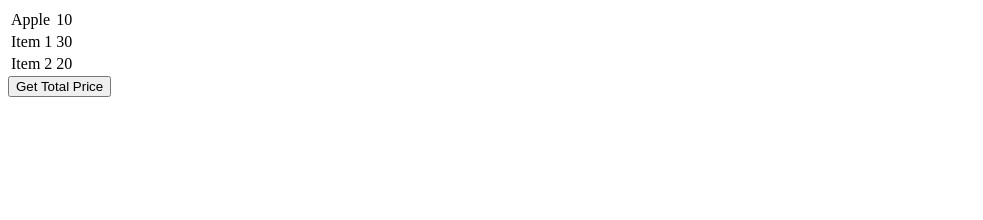
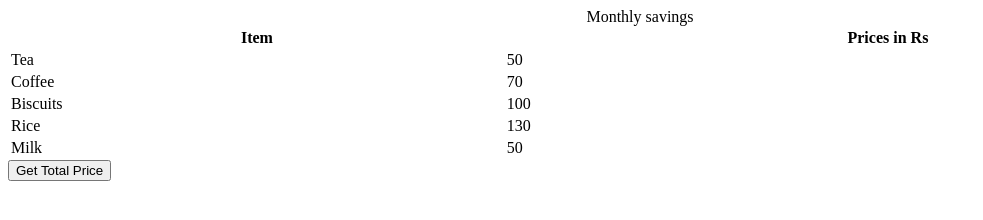
Before and after one commit to acciojob/grofers-checkout-SaiKiran93814, a website: page main.html in a window 1280 px wide. Shown: the whole page, without its empty margins (0-983 px from the left). Drawn offline with Linux system fonts and the light colour scheme.

Commit message:
created a submission

```diff
--- a/main.html
+++ b/main.html
@@ -8,22 +8,35 @@
 
 <body>
     <!-- the entire body must be written by student -->
-    <table>
-		<tr class="item">
-  <td>Apple</td>
-  <td class="price" contenteditable="true">10</td>
-</tr>
-  <tr class="item">
-    <td>Item 1</td>
-    <td class="price">30</td>
-  </tr>
-  <tr class="item">
-    <td>Item 2</td>
-    <td class="price">20</td>
-  </tr>
-  <!-- more rows -->
-</table>
-
+    <table style="width: 100%">
+    <caption>
+      Monthly savings
+    </caption>
+    <tr>
+      <th>Item</th>
+      <th>Prices in Rs</th>
+    </tr>
+    <tr>
+      <td class="item">Tea</td>
+      <td class="price">50</td>
+    </tr>
+    <tr>
+      <td class="item">Coffee</td>
+      <td class="price">70</td>
+    </tr>
+    <tr>
+      <td class="item">Biscuits</td>
+      <td class="price">100</td>
+    </tr>
+    <tr>
+      <td class="item">Rice</td>
+      <td class="price">130</td>
+    </tr>
+    <tr>
+      <td class="item">Milk</td>
+      <td class="price">50</td>
+    </tr>
+  </table>
     <script type="text/javascript" src="./script.js">
 </script>
 
--- a/script.js
+++ b/script.js
@@ -3,6 +3,7 @@ getSumBtn.append("Get Total Price");
 document.body.appendChild(getSumBtn);
 
 const getSum = () => {
+//Add your code here
   const priceCells = document.querySelectorAll('.price');
   let total = 0;
 
@@ -21,5 +22,4 @@ const getSum = () => {
 
   ans.textContent = total;
 };
-
 getSumBtn.addEventListener("click", getSum);
```
